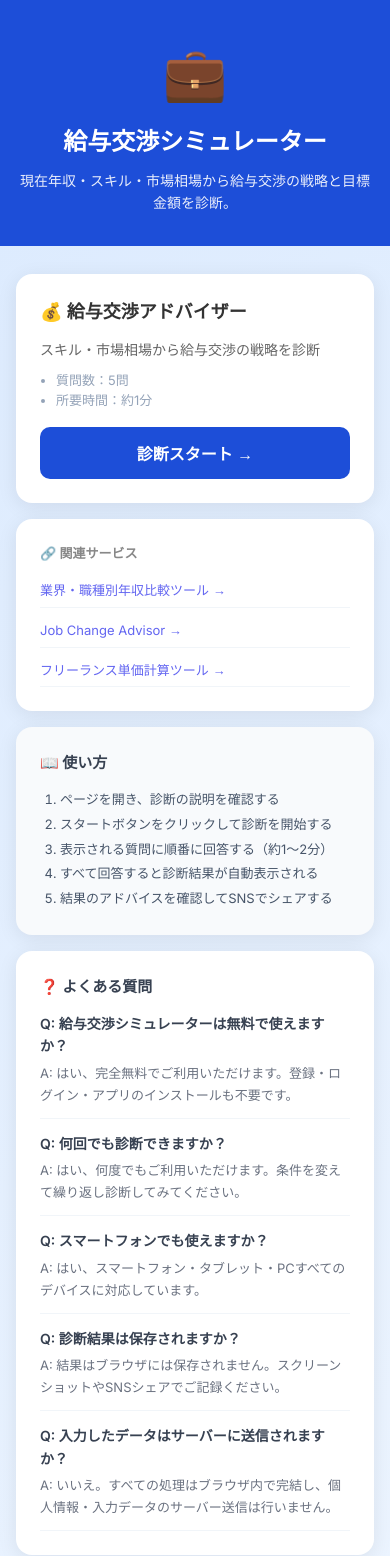
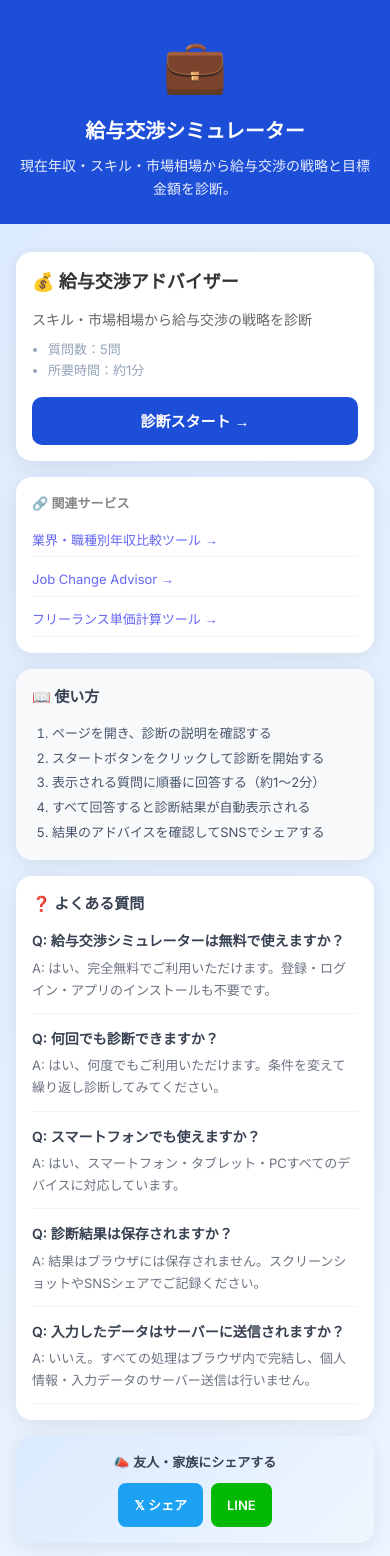
Before and after one commit to appadaycreator/salary-negotiation-advisor, a plain HTML site: page index.html in a window 390 px wide. Shown: the top 1556 px of the page. Drawn offline with Linux system fonts and the light colour scheme.

Commit message:
improve: UI/a11y改善 2026-05-25

```diff
--- a/index.html
+++ b/index.html
@@ -38,16 +38,25 @@
         .site-header p { font-size: 14px; opacity: 0.9; }
         .container { max-width: 800px; margin: 0 auto; padding: 16px; }
         .card { background: white; border-radius: 16px; padding: 24px; box-shadow: 0 4px 20px rgba(0,0,0,0.08); margin-bottom: 16px; }
-        .btn { background: #1D4ED8; color: white; border: none; padding: 14px 24px; border-radius: 10px; font-size: 16px; font-weight: 600; cursor: pointer; width: 100%; transition: opacity .2s; }
+        .btn { background: #1D4ED8; color: white; border: none; padding: 14px 24px; border-radius: 10px; font-size: 16px; font-weight: 600; cursor: pointer; width: 100%; transition: opacity .2s; min-height: 48px; touch-action: manipulation; }
         .btn:hover { opacity: 0.9; }
         .btn:active { transform: scale(0.98); }
-        input, select, textarea { width: 100%; padding: 10px 14px; border: 1.5px solid #e2e8f0; border-radius: 8px; font-size: 15px; margin-top: 4px; font-family: inherit; }
-        input:focus, select:focus { outline: none; border-color: #1D4ED8; }
+        .btn:focus-visible { outline: 3px solid #1D4ED8; outline-offset: 3px; }
+        input, select, textarea { width: 100%; padding: 10px 14px; border: 1.5px solid #e2e8f0; border-radius: 8px; font-size: 15px; margin-top: 4px; font-family: inherit; min-height: 44px; }
+        input:focus, select:focus, textarea:focus { outline: none; border-color: #1D4ED8; box-shadow: 0 0 0 3px #1D4ED822; }
         label { font-size: 13px; font-weight: 600; color: #555; display: block; margin-top: 14px; margin-bottom: 2px; }
         .result { display: none; }
         .result.show { display: block; }
         .result-value { font-size: 36px; font-weight: 700; color: #1D4ED8; text-align: center; padding: 16px 0; }
         .badge { display: inline-block; background: #1D4ED820; color: #1D4ED8; padding: 4px 12px; border-radius: 20px; font-size: 12px; font-weight: 600; }
+        .sr-only { position: absolute; width: 1px; height: 1px; padding: 0; margin: -1px; overflow: hidden; clip: rect(0,0,0,0); white-space: nowrap; border: 0; }
+        @media (max-width: 480px) {
+            .site-header { padding: 24px 16px; }
+            .site-header h1 { font-size: 20px; }
+            .card { padding: 16px; }
+            .btn { font-size: 15px; padding: 13px 20px; }
+            .result-value { font-size: 28px; }
+        }
         /* ── サービス固有CSS ── */
 
     </style>
@@ -55,13 +64,15 @@
 <body>
     <noscript><iframe src="https://www.googletagmanager.com/ns.html?id=GTM-TXQGZRF9" height="0" width="0" style="display:none;visibility:hidden"></iframe></noscript>
 
-    <header class="site-header">
-        <div class="emoji">💼</div>
+    <a href="#main-content" class="sr-only" style="position:absolute;top:8px;left:8px;background:#1D4ED8;color:white;padding:8px 16px;border-radius:6px;z-index:9999;text-decoration:none;font-size:14px;" tabindex="1">メインコンテンツへスキップ</a>
+
+    <header class="site-header" role="banner">
+        <div class="emoji" aria-hidden="true">💼</div>
         <h1>給与交渉シミュレーター</h1>
         <p>現在年収・スキル・市場相場から給与交渉の戦略と目標金額を診断。</p>
     </header>
 
-    <main class="container">
+    <main id="main-content" class="container" role="main" aria-label="給与交渉シミュレーターのメインコンテンツ">
         <ins class="adsbygoogle" style="display:block;margin:12px 0" data-ad-client="ca-pub-8427583028015858" data-ad-slot="auto" data-ad-format="auto" data-full-width-responsive="true"></ins>
         <script>(adsbygoogle = window.adsbygoogle || []).push({});</script>
 
@@ -140,11 +151,11 @@
         </div>
 
         <!-- SNSシェアCTA -->
-        <div class="card" style="margin-top:8px;text-align:center;background:linear-gradient(135deg,#DBEAFE,#EFF6FF);">
+        <div class="card" style="margin-top:8px;text-align:center;background:linear-gradient(135deg,#DBEAFE,#EFF6FF);" role="complementary" aria-label="SNSシェア">
             <p style="font-size:13px;font-weight:600;color:#374151;margin-bottom:10px;">📣 友人・家族にシェアする</p>
             <div style="display:flex;gap:8px;justify-content:center;flex-wrap:wrap;">
-                <a href="https://twitter.com/intent/tweet?text=%E7%B5%A6%E4%B8%8E%E4%BA%A4%E6%B8%89%E3%82%B7%E3%83%9F%E3%83%A5%E3%83%AC%E3%83%BC%E3%82%BF%E3%83%BC%20%23無料ツール&url=https%3A%2F%2Fappadaycreator.com%2Fsalary-negotiation-advisor%2F" target="_blank" rel="noopener" style="background:#1DA1F2;color:white;padding:8px 16px;border-radius:8px;font-size:13px;text-decoration:none;font-weight:600;">𝕏 シェア</a>
-                <a href="https://line.me/R/msg/text/?%E7%B5%A6%E4%B8%8E%E4%BA%A4%E6%B8%89%E3%82%B7%E3%83%9F%E3%83%A5%E3%83%AC%E3%83%BC%E3%82%BF%E3%83%BC%0Ahttps%3A%2F%2Fappadaycreator.com%2Fsalary-negotiation-advisor%2F" target="_blank" rel="noopener" style="background:#00B900;color:white;padding:8px 16px;border-radius:8px;font-size:13px;text-decoration:none;font-weight:600;">LINE</a>
+                <a href="https://twitter.com/intent/tweet?text=%E7%B5%A6%E4%B8%8E%E4%BA%A4%E6%B8%89%E3%82%B7%E3%83%9F%E3%83%A5%E3%83%AC%E3%83%BC%E3%82%BF%E3%83%BC%20%23無料ツール&url=https%3A%2F%2Fappadaycreator.com%2Fsalary-negotiation-advisor%2F" target="_blank" rel="noopener" aria-label="給与交渉シミュレーターをXでシェア" style="background:#1DA1F2;color:white;padding:8px 16px;border-radius:8px;font-size:13px;text-decoration:none;font-weight:600;min-height:44px;display:inline-flex;align-items:center;">𝕏 シェア</a>
+                <a href="https://line.me/R/msg/text/?%E7%B5%A6%E4%B8%8E%E4%BA%A4%E6%B8%89%E3%82%B7%E3%83%9F%E3%83%A5%E3%83%AC%E3%83%BC%E3%82%BF%E3%83%BC%0Ahttps%3A%2F%2Fappadaycreator.com%2Fsalary-negotiation-advisor%2F" target="_blank" rel="noopener" aria-label="給与交渉シミュレーターをLINEでシェア" style="background:#00B900;color:white;padding:8px 16px;border-radius:8px;font-size:13px;text-decoration:none;font-weight:600;min-height:44px;display:inline-flex;align-items:center;">LINE</a>
             </div>
         </div>
 
```
